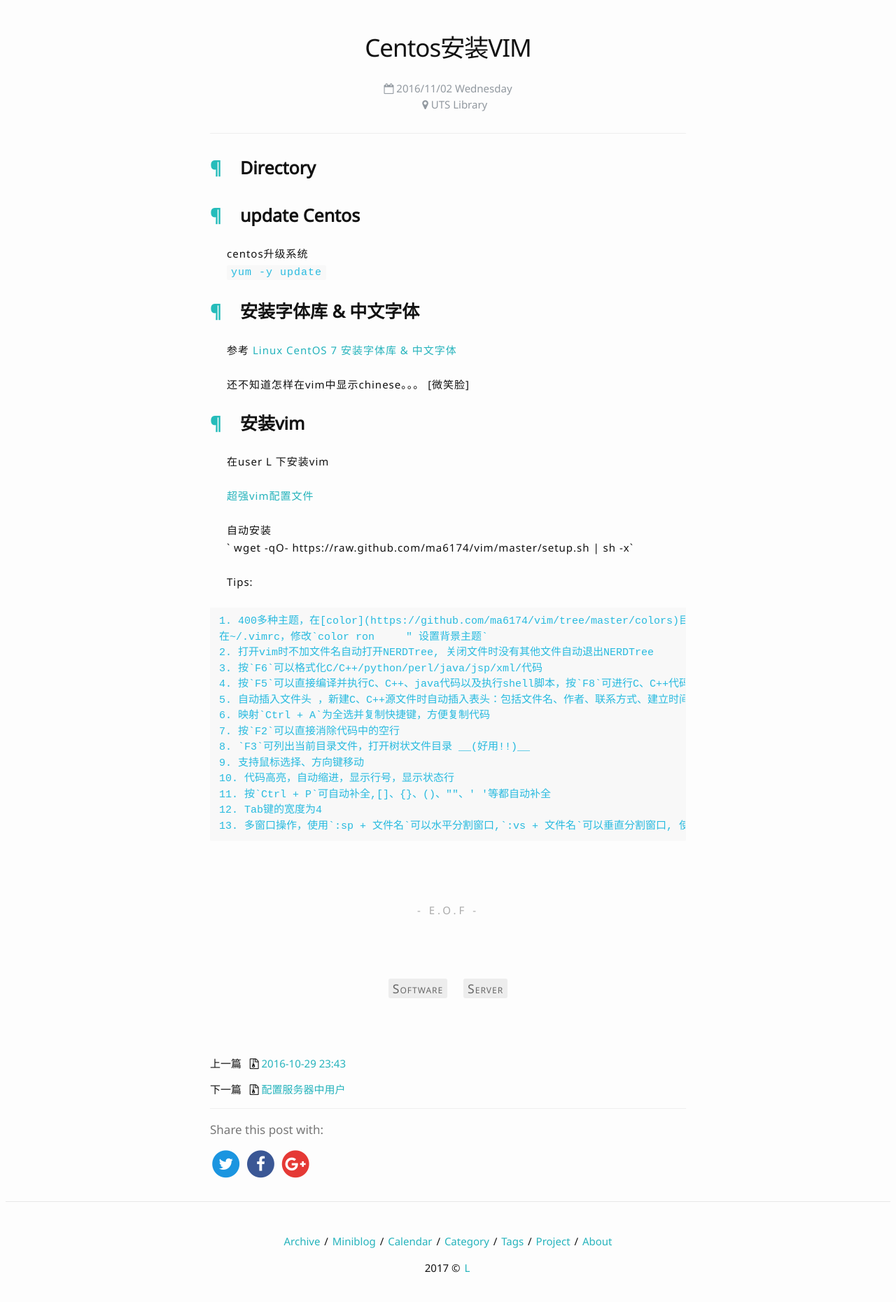
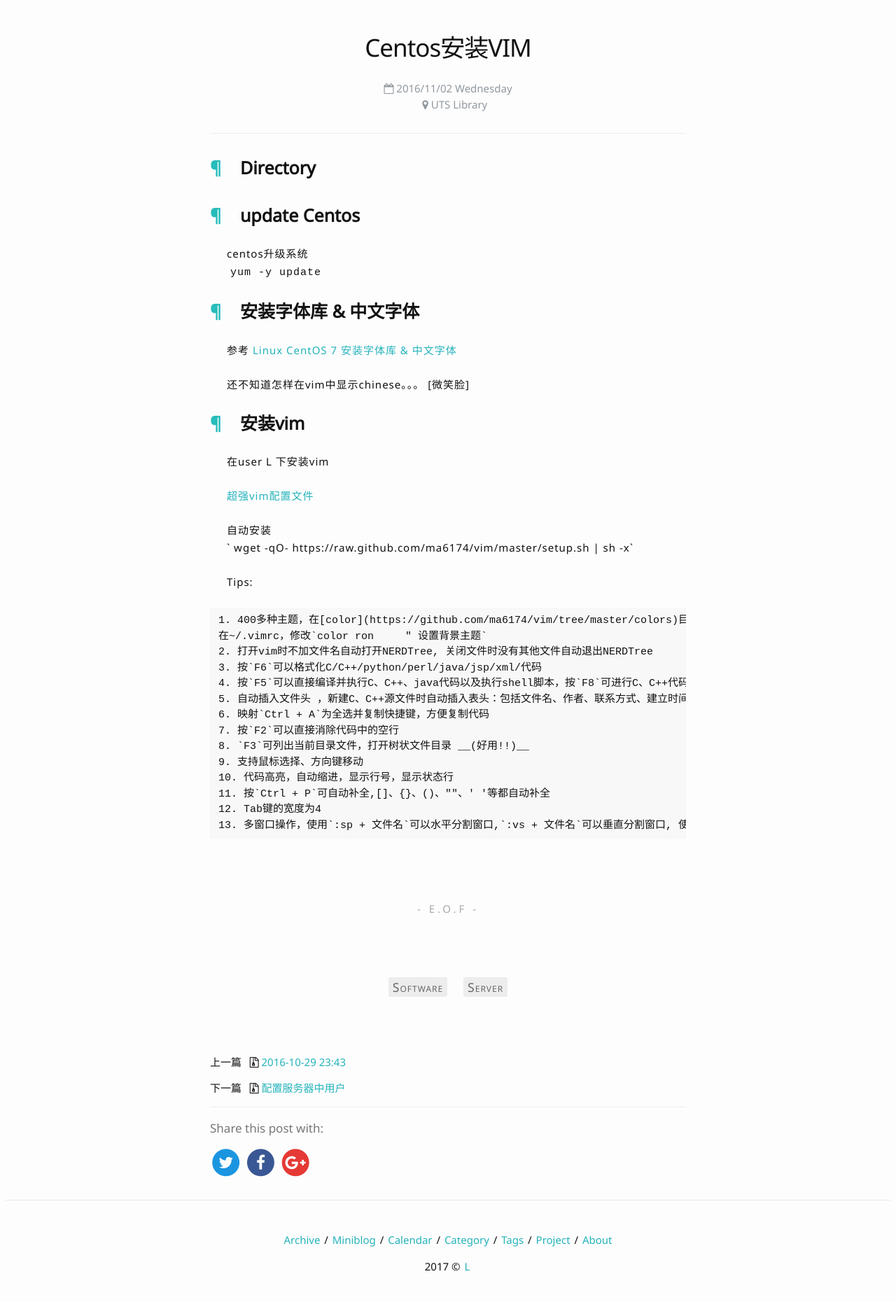
Before and after one commit to liuyanfight/liuyanfight.github.io, a Jekyll site: the page built from _posts/2016-11-02-centos-vim.md, in a window 1280 px wide. Shown: the whole page at 70% size. Built offline with Jekyll 4.4.1, drawn with Linux system fonts in a browser that asks for light colours; nearby versions of some CDN libraries; comment, search, counter and statistics services are not loaded.

Commit message:
try code rouge css

```diff
--- a/_sass/_base.scss
+++ b/_sass/_base.scss
@@ -179,14 +179,7 @@ hr {
 /**
  * Code formatting
  */
-pre,
-code {
-    font-size: 15px;
-    border: 1px solid #f8f8f8;
-    border-radius: 3px;
-    background-color: #f8f8f8;
-    color: #27badf;
-}
+
 
 code {
     padding: 1px 5px;
```
